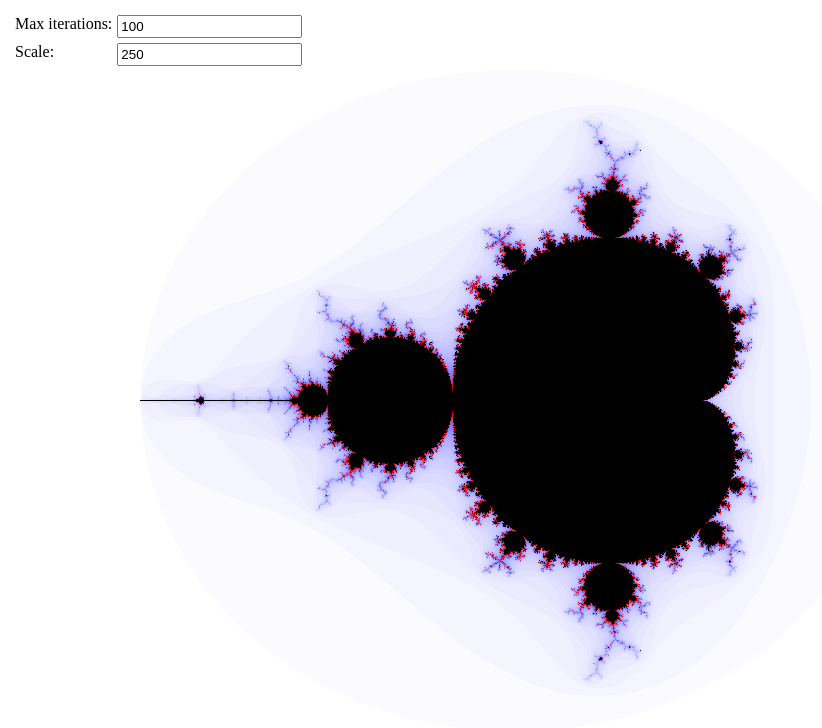
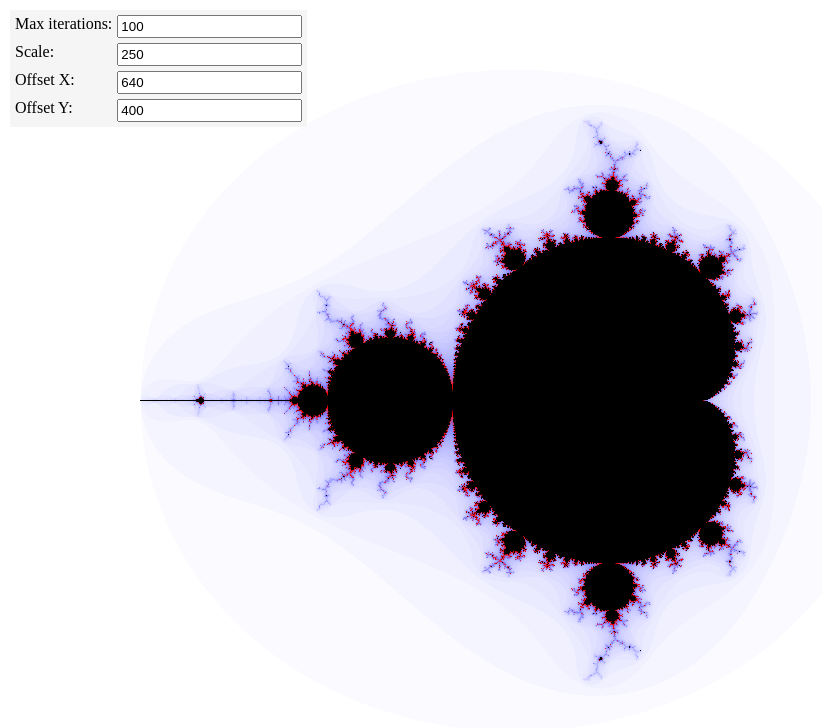
Before and after one commit to Sanensi/mandelbrot, a website built with Vite: page pages/canvas-based.html in a window 1280 px wide. Shown: the whole page, without its empty margins (0-822 px from the left). Built offline with nearby package versions, Linux system fonts and the light colour scheme.

Commit message:
feat: Can change offset

```diff
--- a/pages/canvas-based.html
+++ b/pages/canvas-based.html
@@ -21,7 +21,7 @@
 
         margin: 10px;
         padding: 5px;
-        background-color: white;
+        background-color: whitesmoke;
 
         :not(:last-child) {
           margin-bottom: 5px;
@@ -48,6 +48,14 @@
         <span>Scale:</span>
         <input id="scale" type="number" value="250" min="1" step="1" />
       </label>
+      <label>
+        <span>Offset X:</span>
+        <input id="offset-x" type="number" />
+      </label>
+      <label>
+        <span>Offset Y:</span>
+        <input id="offset-y" type="number" />
+      </label>
     </div>
     <canvas></canvas>
     <script type="module" src="/src/canvas-based/index.ts"></script>
--- a/src/canvas-based/index.ts
+++ b/src/canvas-based/index.ts
@@ -8,6 +8,10 @@ const maxIterationInput =
   throwError();
 const scaleInput =
   (document.getElementById("scale") as HTMLInputElement) ?? throwError();
+const offsetXInput =
+  (document.getElementById("offset-x") as HTMLInputElement) ?? throwError();
+const offsetYInput =
+  (document.getElementById("offset-y") as HTMLInputElement) ?? throwError();
 
 const canvas = document.querySelector("canvas") ?? throwError();
 const ctx = canvas.getContext("2d") ?? throwError();
@@ -16,12 +20,10 @@ canvas.width = canvas.clientWidth;
 canvas.height = canvas.clientHeight;
 
 let maxIteration = Number.parseInt(maxIterationInput.value);
-const offset = new Vec2(canvas.width / 2, canvas.height / 2);
+let offset = new Vec2(canvas.width / 2, canvas.height / 2);
 let scale = Vec2.ONE.scale(Number.parseInt(scaleInput.value));
 
 const imageData = ctx.createImageData(canvas.width, canvas.height);
-
-render();
 
 maxIterationInput.addEventListener("change", () => {
   maxIteration = Number.parseInt(maxIterationInput.value);
@@ -32,6 +34,21 @@ scaleInput.addEventListener("change", () => {
   scale = Vec2.ONE.scale(Number.parseInt(scaleInput.value));
   render();
 });
+
+offsetXInput.value = offset.x.toString();
+offsetYInput.value = offset.y.toString();
+
+offsetXInput.addEventListener("change", () => {
+  offset = new Vec2(Number.parseFloat(offsetXInput.value), offset.y);
+  render();
+});
+
+offsetYInput.addEventListener("change", () => {
+  offset = new Vec2(offset.x, Number.parseFloat(offsetYInput.value));
+  render();
+});
+
+render();
 
 function render() {
   const start = performance.now();
```
